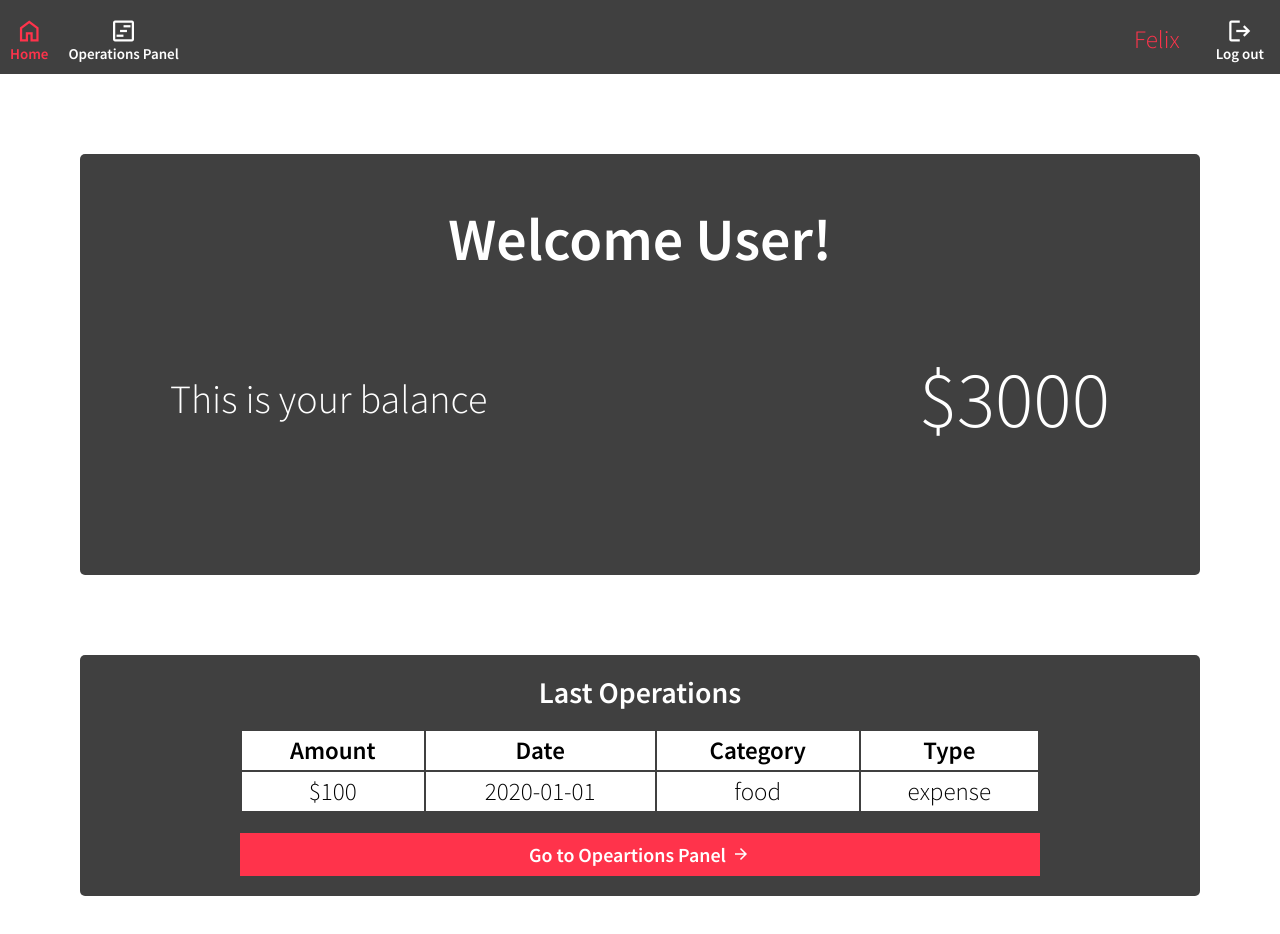
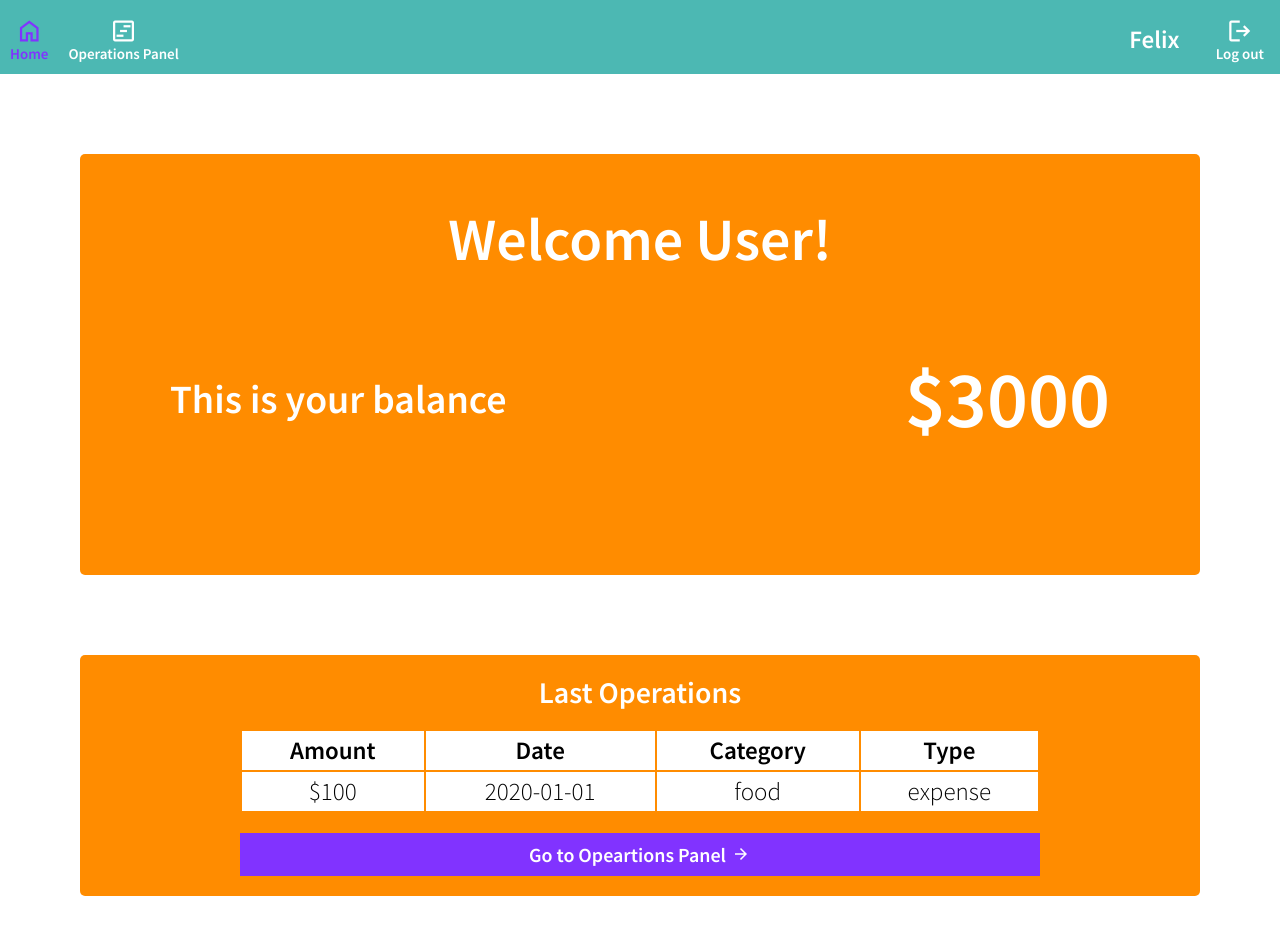
Before and after one commit to Felix-Fiore/personal-budget-front, a React (Vite) app: page / in a window 1280 px wide. Shown: the top 934 px of the page. Built offline with nearby package versions, Linux system fonts and the light colour scheme.

Commit message:
color palette changed

```diff
--- a/src/components/layout/loginForm.module.scss
+++ b/src/components/layout/loginForm.module.scss
@@ -15,7 +15,7 @@
     form {
         display: flex;
         flex-direction: column;
-        background-color: $blue;
+        background-color: $cian;
         padding: 10rem;
         border-radius: 5px;
 
@@ -42,12 +42,12 @@
             color: $black;
             font-weight: bold;
             cursor: pointer;
-            transition: all 0.3s ease-in-out;
+            transition: all 0.2s ease-in-out;
             border-radius: 5px;
             margin-top: 1rem;
 
             &:hover {
-                background-color: $rose;
+                background-color: $orange;
                 color: $white;
             }
         }
--- a/src/components/layout/navBar.module.scss
+++ b/src/components/layout/navBar.module.scss
@@ -1,7 +1,7 @@
 @use '../../scss/variables' as *;
 
 .navBar {
-    background-color: $darkGrey;
+    background-color: $cian;
     width: auto;
     display: flex;
     justify-content: space-between;
@@ -26,17 +26,17 @@
             border-radius: 5px;
 
             .active {
-                color: $red;
+                color: $purple;
                 pointer-events: none;
             }
 
             a {
                 font-size: 1.5rem;
                 color: $white;
-                transition: all 0.3s ease-in-out;
+                transition: all 0.2s ease-in-out;
 
                 &:hover {
-                    color: $red;
+                    color: $purple;
                 }
             }
 
@@ -68,10 +68,10 @@
         font-size: 1.5rem;
         font-weight: $bold;
         color: $white;
-        background-color: $darkGrey;
+        background-color: $cian;
         border: none;
         cursor: pointer;
-        transition: all 0.3s;
+        transition: all 0.2s;
 
         &:hover {
             color: $red;
@@ -81,8 +81,8 @@
     .userTag {
         span {
             font-size: 2.5rem;
-            font-weight: lighter;
-            color: $red;
+            font-weight: bold;
+            color: $white;
             padding: 1rem;
             cursor: auto;
         }
--- a/src/components/layout/operationsList.module.scss
+++ b/src/components/layout/operationsList.module.scss
@@ -8,7 +8,7 @@
     width: auto;
     padding: 2rem;
     margin: 8rem;
-    background-color: $darkGrey;
+    background-color: $orange;
     border-radius: 5px;
 }
 
@@ -26,7 +26,7 @@
     justify-content: center;
     width: 100%;
     padding-bottom: 2rem;
-    background-color: $darkGrey;
+    background-color: $orange;
     width: 80rem;
 }
 
@@ -57,7 +57,7 @@
     color: $white;
     font-weight: bold;
     width: 100%;
-    background-color: $red;
+    background-color: $purple;
     border-top: 1px solid $darkGrey;
     padding: 1rem;
     border-style: none;
@@ -66,7 +66,7 @@
 
     &:hover {
         background-color: $white;
-        color: $red;
+        color: $black;
     }
 
     span {
--- a/src/components/layout/panelList.module.scss
+++ b/src/components/layout/panelList.module.scss
@@ -4,7 +4,7 @@
     text-align: center;
     padding: 5rem;
     margin: 8rem;
-    background-color: $blue;
+    background-color: $orange;
     color: $white;
     width: auto;
     border-radius: 5px;
@@ -22,7 +22,7 @@
     border-radius: 1rem;
 
     &:hover {
-        background-color: $green;
+        background-color: $purple;
         color: $white;
     }
 }
@@ -142,7 +142,7 @@
     padding: 1rem;
 
     button {
-        background-color: $blue;
+        background-color: $cian;
         color: $white;
         padding: 1rem;
         margin: 1rem;
--- a/src/components/layout/totalAmount.module.scss
+++ b/src/components/layout/totalAmount.module.scss
@@ -5,7 +5,7 @@
     font-size: 10rem;
     padding: 5rem;
     margin: 8rem;
-    background-color: $darkGrey;
+    background-color: $orange;
     color: $white;
     width: auto;
     border-radius: 5px;
@@ -13,6 +13,7 @@
     h2 {
         color: $white;
         font-size: 6rem;
+        font-weight: bold;
     }
 }
 
@@ -25,12 +26,13 @@
     h3 {
         color: $white;
         font-size: 4rem;
-        font-weight: lighter;
+        font-weight: bold;
         margin-left: 4rem;
         margin-right: 4rem;
     }
 
     p {
+        font-weight: bold;
         font-size: 8rem;
         margin-left: 4rem;
         margin-right: 4rem;
--- a/src/scss/_variables.scss
+++ b/src/scss/_variables.scss
@@ -13,6 +13,7 @@ $white: #fff;
 $darkGrey: #404040;
 $black: #000;
 $green: #2bcd0a;
+$orange: #ff8c00;
 
 // mediaqueries
 $phone: 485px;
```
Also changed, not shown: src/assets/orange.webp (added).
